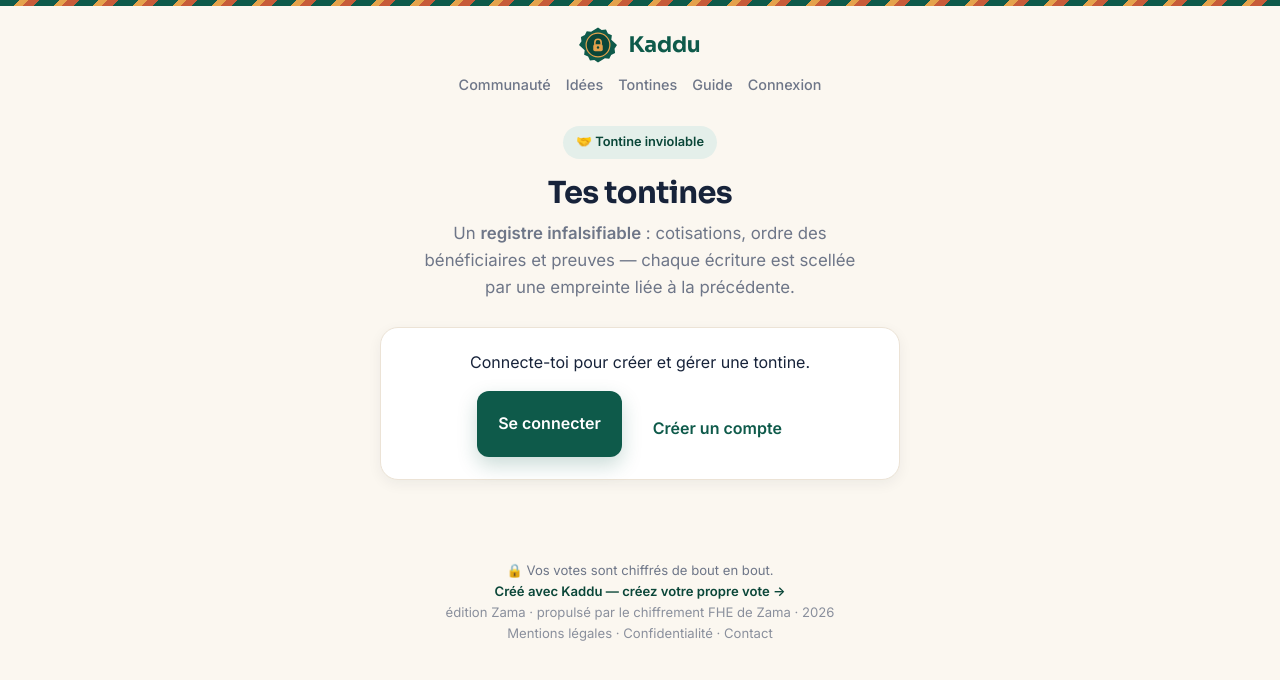
After one commit to elhadjipapealaminesarr-creator/kaddu-zama, a Flask app: page /tontines in a window 1280 px wide. The commit adds this page. Shown: the top 680 px of the page. Run offline with Flask 3, Linux system fonts and the light colour scheme; some libraries are stand-ins or nearby versions.

Commit message:
Tontine UI: pages + nav link + homepage card

```diff
--- a/templates/base.html
+++ b/templates/base.html
@@ -154,6 +154,7 @@ footer .lock{color:var(--primary)}
   <nav style="display:flex;gap:15px;justify-content:center;margin-top:9px;font-size:.9rem;flex-wrap:wrap">
     <a href="{{ url_for('communaute') }}" style="color:var(--muted);font-weight:500">Communauté</a>
     <a href="{{ url_for('idees') }}" style="color:var(--muted);font-weight:500">Idées</a>
+    <a href="{{ url_for('tontines') }}" style="color:var(--muted);font-weight:500">Tontines</a>
     <a href="{{ url_for('guide') }}" style="color:var(--muted);font-weight:500">Guide</a>
     {% if me %}
       <a href="{{ url_for('creer') }}" style="color:var(--muted);font-weight:500">Créer</a>
--- /dev/null
+++ b/templates/tontines.html
@@ -0,0 +1,55 @@
+{% extends "base.html" %}
+{% block title %}Tontines — Kaddu{% endblock %}
+{% block content %}
+<div class="hero">
+  <span class="kicker">&#129309; Tontine inviolable</span>
+  <h1>Tes tontines</h1>
+  <p class="lead">Un <b>registre infalsifiable</b> : cotisations, ordre des b&eacute;n&eacute;ficiaires et preuves &mdash; chaque &eacute;criture est scell&eacute;e par une empreinte li&eacute;e &agrave; la pr&eacute;c&eacute;dente.</p>
+</div>
+
+{% if not me %}
+  <div class="card center">
+    <p>Connecte-toi pour cr&eacute;er et g&eacute;rer une tontine.</p>
+    <div style="display:flex;gap:10px;flex-wrap:wrap;justify-content:center;margin-top:8px">
+      <a href="{{ url_for('connexion', next=url_for('tontines')) }}" class="btn btn-primary" style="width:auto">Se connecter</a>
+      <a href="{{ url_for('inscription', next=url_for('tontines')) }}" class="btn" style="width:auto">Cr&eacute;er un compte</a>
+    </div>
+  </div>
+{% else %}
+  {% if tontines %}
+    {% for t in tontines %}
+    <a href="{{ url_for('tontine', tid=t['id']) }}" class="card" style="display:block;text-decoration:none;color:inherit">
+      <div style="display:flex;justify-content:space-between;align-items:flex-start;gap:12px">
+        <div>
+          <div style="font-family:'Sora';font-weight:600;font-size:1.08rem">{{ t['name'] }}</div>
+          <div class="muted small" style="margin-top:2px">{{ t['member_count'] }} membres{% if t['amount'] %} &middot; {{ t['amount'] }} FCFA{% endif %}{% if t['frequency'] %} &middot; {{ t['frequency'] }}{% endif %}</div>
+        </div>
+        <span class="pill {% if t['closed'] %}pill-gold{% else %}pill-green{% endif %}" style="flex:none">
+          {% if t['closed'] %}Termin&eacute;e{% else %}Tour {{ t['current_cycle'] }}{% endif %}</span>
+      </div>
+    </a>
+    {% endfor %}
+  {% endif %}
+
+  <div class="card pad-lg">
+    <h2 style="font-family:'Sora';font-size:1.25rem">&#10133; Nouvelle tontine</h2>
+    <form method="post">
+      <label class="fld" for="name">Nom de la tontine</label>
+      <input type="text" id="name" name="name" value="{{ name }}" placeholder="Ex. Tontine des mamans de Grand-Yoff" required>
+
+      <label class="fld" for="amount">Montant par tour (FCFA, optionnel)</label>
+      <input type="number" id="amount" name="amount" min="0" value="{{ amount }}" placeholder="Ex. 10000">
+
+      <label class="fld" for="frequency">Fr&eacute;quence (optionnel)</label>
+      <input type="text" id="frequency" name="frequency" value="{{ frequency }}" placeholder="Ex. chaque mois">
+
+      <label class="fld" for="members">Membres &mdash; un par ligne, dans l'ordre des b&eacute;n&eacute;ficiaires</label>
+      <textarea id="members" name="members" rows="6" placeholder="Awa&#10;Modou&#10;Fatou">{{ members }}</textarea>
+
+      <div style="margin-top:14px"></div>
+      <button type="submit" class="btn btn-primary">Cr&eacute;er la tontine &#128274;</button>
+    </form>
+    <p class="muted small" style="margin-top:12px">&#128161; L'argent circule entre vous (mobile money, main &agrave; main). Kaddu tient seulement le <b>registre infalsifiable</b> : qui a cotis&eacute;, &agrave; qui le tour, et la preuve que rien n'a &eacute;t&eacute; modifi&eacute;.</p>
+  </div>
+{% endif %}
+{% endblock %}
```
Also changed, not shown: templates/index.html (+5 -5 lines), templates/tontine.html (added, +76 -0 lines).
